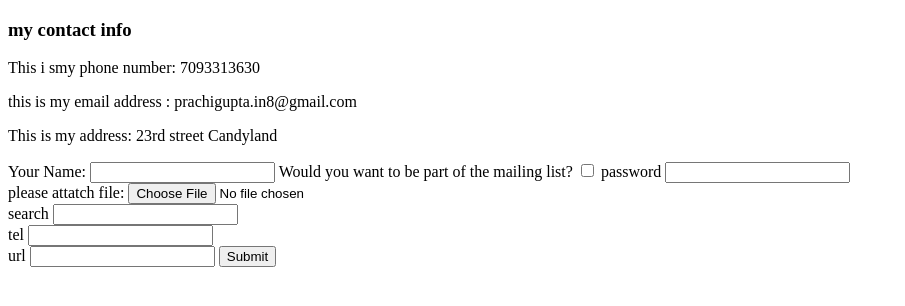
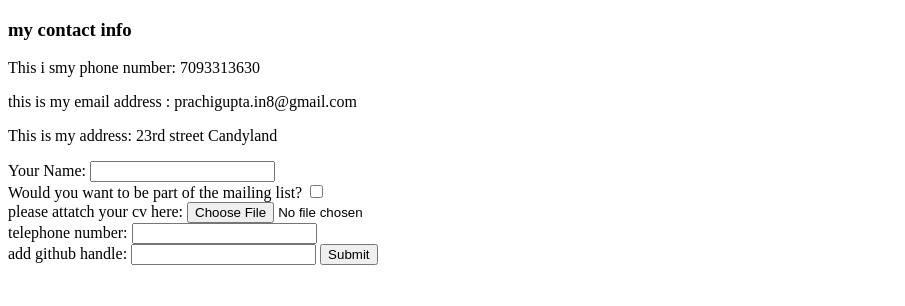
Before and after one commit to prachigupta-8/cv, a plain HTML site: page contact.html in a window 1280 px wide. Shown: the whole page, without its empty margins (0-905 px from the left). Drawn offline with Linux system fonts and the light colour scheme.

Commit message:
changed the contact.html file

```diff
--- a/contact.html
+++ b/contact.html
@@ -13,21 +13,18 @@
     <form class="" action="index.html" method="post">
       <label >Your Name:</label>
       <input type="text" name="" value="">
+      <br>
       <label>Would you want to be part of the mailing list?</label>
       <input type="checkbox" name="" value="">
-      <label>password</label>
-      <input type="password" name="" value="">
       <br>
-      <label>please attatch file:</label>
+      <label>please attatch your cv here:</label>
       <input type="file" name="" value="">
       <br>
-      <label>search</label>
-      <input type="search" name="" value="">
-      <br>
-      <label>tel</label>
+
+      <label>telephone number:</label>
       <input type="tel" name="" value="">
       <br>
-      <label>url</label>
+      <label>add github handle:</label>
       <input type="url" name="" value="">
       <input type="submit" name="">
     </form>
```
